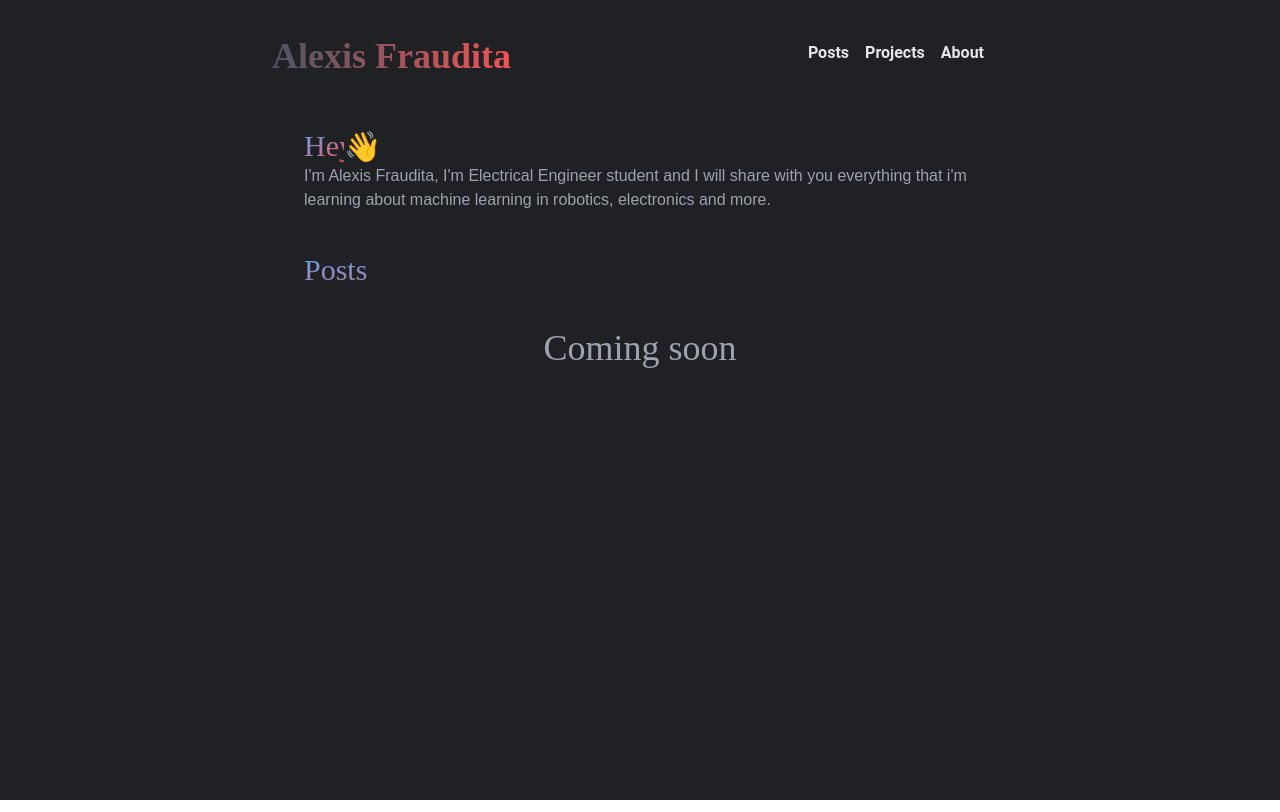
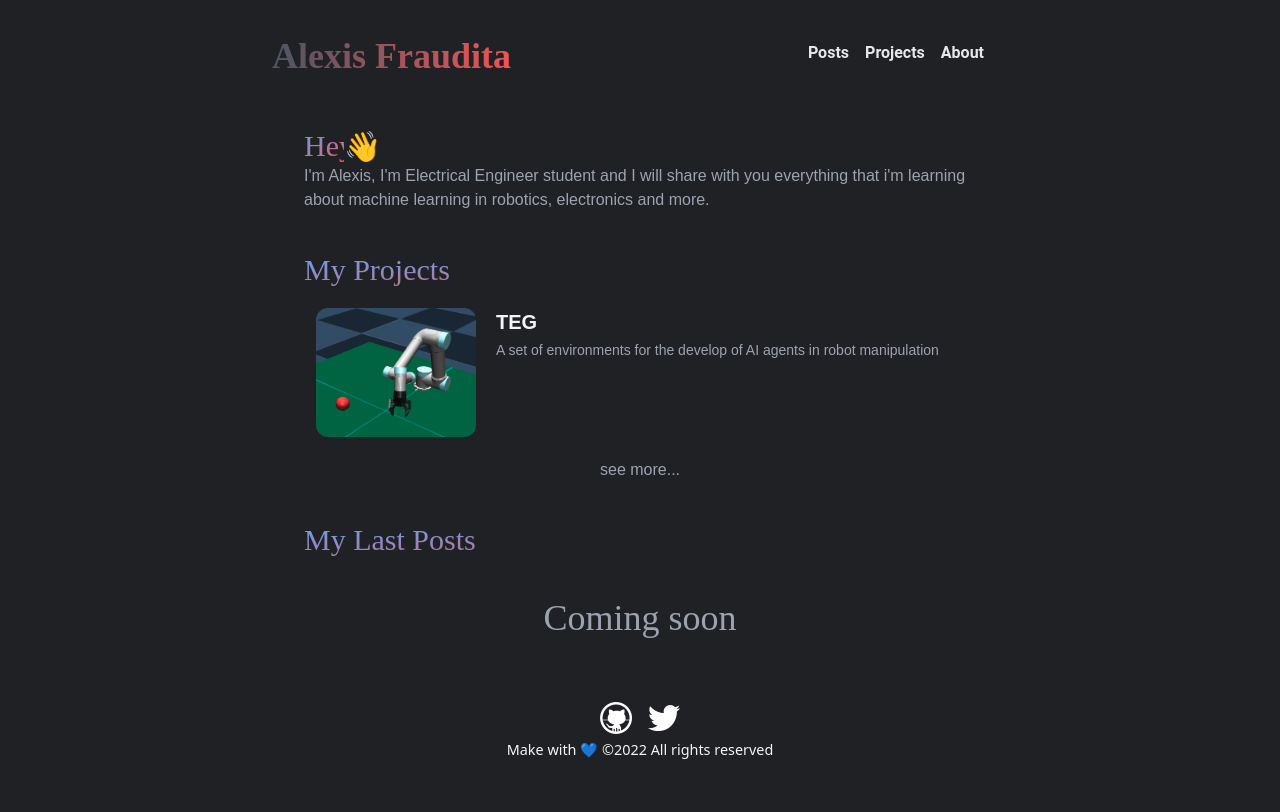
Before and after one commit to alefram/Alefram.github.io, a Next.js app: page / in a window 1280 px wide. Built offline with nearby package versions, Linux system fonts and the light colour scheme; what @tailwindcss/typography would draw is missing.

Commit message:
add latex support and first project yeii

```diff
--- a/components/Project.jsx
+++ b/components/Project.jsx
@@ -1,16 +1,11 @@
 import Link from 'next/link';
-import Date from './Date';
 
-export default function Project({id, title, description}) {
+export default function Project({id, title, description, image, altImage}) {
     return (
         <>
 
-            <div className='flex flex-col p-0 content-center m-2 md:flex-row md:space-x-5'>
-                <Link href={`/projects/${id}`}>
-                    <a href="">
-                        <img src={`/images/projects/${title}.jpeg`} alt="" className='rounded-t-xl md:w-40 md:rounded-xl' />
-                    </a>
-                </Link>
+            <div className='flex flex-col p-0 content-center m-2 md:flex-row md:space-x-5 mt-5'>
+                <img src={image} alt={altImage} className='rounded-t-xl md:w-40 md:rounded-xl' />
                 <div className=" flex flex-col">
                     <Link href={`/projects/${id}`}>
                         <a className="mt-2 md:mt-0 prose-2xl font-semibold font-nunito text-gray-100 text-lg lg:text-xl">
--- a/lib/projects.js
+++ b/lib/projects.js
@@ -67,3 +67,44 @@ export async function getProjectsData(id) {
     ...matterResult.data
   }
 }
+
+export function getLastProjects(project1, project2, project3) {
+  // Get file names under /posts
+  const fileNames = fs.readdirSync(projectsDirectory)
+  const allProjectsData = fileNames.map(fileName => {
+      // Remove ".md" from file name to get id
+      const id = fileName.replace(/\.md$/, '')
+
+      // Read markdown file as string
+      const fullPath = path.join(projectsDirectory, fileName)
+      const fileContents = fs.readFileSync(fullPath, 'utf8')
+
+      // Use gray-matter to parse the post metadata section
+      const matterResult = matter(fileContents)
+
+      // Combine the data with the id
+      return {
+          id,
+          ...matterResult.data
+      }
+  })
+  // Sort posts by date
+  allProjectsData.sort((a, b) => {
+      if (a.date < b.date) {
+        return 1
+      } else {
+          return -1
+      }
+  })
+
+  let lastProjectsData = []
+  // get the more relevant projects
+  allProjectsData.map((a) => {
+    if (a.title === project1 || a.title === project2 || a.title === project3) {
+      lastProjectsData.push(a)
+    }
+
+  })
+
+  return lastProjectsData
+}
--- a/pages/Projects.jsx
+++ b/pages/Projects.jsx
@@ -24,20 +24,19 @@ export default function Projects({allProjectsData}) {
                     <h1 className=" prose text-5xl text-center text-gray-100 font-bebasNue">Projects</h1>
                 </div>
                 <div>
-                    <div className="flex justify-center mt-10">
-                        <p className="text-gray-400 font-banger text-4xl">Coming soon</p>
-                    </div>
-                    {/* <ul>
-                        {allProjectsData.map(({ id, title, description }) => (
+                    <ul>
+                        {allProjectsData.map(({ id, title, description, image, altImage }) => (
                             <li key={id}>
                                 <Project
                                     title={title}
                                     id={id}
                                     description={description}
+                                    image={image}
+                                    altImage={altImage}
                                 />
                             </li>
                         ))}
-                    </ul> */}
+                    </ul>
                 </div>
             </main>
 
--- a/pages/index.jsx
+++ b/pages/index.jsx
@@ -1,9 +1,13 @@
 import Head from 'next/head';
+import Link from 'next/link';
 import Navbar from '../components/Navbar';
-import { getSortedPostsData } from '../lib/posts';
-import Post from '../components/Post';
+import Footer from '../components/Footer';
+// import { getSortedPostsData } from '../lib/posts';
+// import Post from '../components/Post';
+import Project from '../components/Project';
+import { getLastProjects } from '../lib/projects';
 
-const Home = ({allPostsData}) => {
+const Home = ({lastProjectsData}) => {
 
   return (
     <div className="bg-background min-h-screen">
@@ -24,12 +28,37 @@ const Home = ({allPostsData}) => {
                     <p className="text-2xl md:text-3xl"> &#128075;</p>
                 </div>
                 <p className=" text-gray-400 font-nunito text-base">
-                    I&#39;m Alexis Fraudita, I&#39;m Electrical Engineer student and I will share with you everything that i&#39;m learning about machine learning in robotics, electronics and more.
+                    I&#39;m Alexis, I&#39;m Electrical Engineer student and I will share with you everything that i&#39;m learning about machine learning in robotics, electronics and more.
                 </p>
+            </div>
+            <div className='mt-10'>
+                <h1 className="text-gradient bg-gradient-to-br from-blue-400 to-supertext font-banger text-2xl mx-4 md:text-3xl">
+                        My Projects
+                </h1>
+                <ul className='mx-5'>
+                    {lastProjectsData.map(({ id, title, description, image, altImage }) => (
+                        <li key={id}>
+                            <Project
+                                title={title}
+                                id={id}
+                                description={description}
+                                image={image}
+                                altImage={altImage}
+                            />
+                        </li>
+                    ))}
+                </ul>
+                <div className="mt-5 text-center">
+					<Link href="/Projects">
+						<a className="text-gray-400 font-nunito text-base hover:underline">
+							see more...
+						</a>
+					</Link>
+				</div>
             </div>
             <div className="mt-10">
                 <h1 className="text-gradient bg-gradient-to-br from-blue-400 to-supertext font-banger text-2xl mx-4 md:text-3xl">
-                    Posts
+                    My Last Posts
                 </h1>
 
                 <div className="flex justify-center mt-10">
@@ -48,18 +77,24 @@ const Home = ({allPostsData}) => {
                 </ul> */}
             </div>
         </main>
+        <Footer/>
+
     </div>
   );
 };
 
 export async function getStaticProps() {
-    const allPostsData = getSortedPostsData()
+    const lastProjectsData = getLastProjects('TEG');
+//  const allPostsData = getSortedPostsData()
+
     return {
-      props: {
-        allPostsData
-      }
+        props: {
+            lastProjectsData,
+//          allPostsData
+        }
     }
 };
 
+
 export default Home;
 // #202124
--- a/pages/posts/[id].jsx
+++ b/pages/posts/[id].jsx
@@ -13,6 +13,10 @@ const Post = ({postData}) => {
                 <meta name="viewport" content="initial-scale=1.0, width=device-width" key="viewport" />
                 <style data-href="https://fonts.googleapis.com/css2?family=Bebas+Neue&display=swap" rel="stylesheet"/>
                 <style data-href="https://fonts.googleapis.com/css2?family=Nunito+Sans&display=swap" rel="stylesheet"/>
+                <script
+                  src="https://cdn.mathjax.org/mathjax/latest/MathJax.js?config=TeX-AMS-MML_HTMLorMML"
+                  type="text/javascript">
+                </script>
             </Head>
 
             <Navbar/>
--- a/pages/projects/[id].jsx
+++ b/pages/projects/[id].jsx
@@ -1,7 +1,6 @@
 import Head from 'next/head';
 import { getAllProjectsIds, getProjectsData } from '../../lib/projects';
 import Navbar from '../../components/Navbar';
-import Date from '../../components/Date';
 import Footer from '../../components/Footer';
 
 const Post = ({projectData}) => {
@@ -13,15 +12,16 @@ const Post = ({projectData}) => {
                 <meta name="viewport" content="initial-scale=1.0, width=device-width" key="viewport" />
                 <style data-href="https://fonts.googleapis.com/css2?family=Bebas+Neue&display=swap" rel="stylesheet"/>
                 <style data-href="https://fonts.googleapis.com/css2?family=Nunito+Sans&display=swap" rel="stylesheet"/>
+				<script
+					src="https://cdn.mathjax.org/mathjax/latest/MathJax.js?config=TeX-AMS-MML_HTMLorMML"
+					type="text/javascript">
+				</script>
             </Head>
 
             <Navbar/>
             <main className="container mx-auto px-5 lg:max-w-screen-md">
                 <div>
                     <h1 className="text-5xl text-supertext font-bebasNue">{projectData.id}</h1>
-                    <small className="mt-1 text-base text-gray-400">
-                        <Date dateString={projectData.date}/>
-                    </small>
                 </div>
                 <div
                     className=" prose-lg text-justify mt-4 font-nunito text-gray-50 markdown"
--- /dev/null
+++ b/projects/TEG.md
@@ -0,0 +1,28 @@
+---
+title: 'TEG'
+description: 'A set of environments for the develop of AI agents in robot manipulation'
+image: 'images/projects/TEG.png'
+altImage: 'TEG'
+---
+
+
+
+TEG is a set of reinforcement learning enviroments for training agents for robot manipulation tasks. This project is part of my Bachelor thesis in Electrical Engineer but I have the intention of continue it and add more features that I hope would be usefull for Developers and Researchers.
+
+
+
+## Features
+
+
+
+## Resources
+
+    Some of the resources that I have used to create this project are:
+
+    * OpenAI Gym
+    * OpenAI Baselines
+    * Mujoco
+    * Mujoco py
+
+
+If you wanna see more information about this project, you can visit my [**GitHub**](www.github.com/Alexfm101/TEG), I hope it would be usefull for you.
--- a/projects/smartbots.md
+++ /dev/null
@@ -1,6 +0,0 @@
----
-title: 'Smartbots'
-description: 'A framework for the develop of smart controllers in robot manipulation'
----
-
-Smartbots is a set of reinforcement learning enviroments for training robotics agents  using pybullet.
```
Also changed, not shown: public/images/projects/Smartbots.jpeg (deleted), public/images/projects/TEG.png (added).
